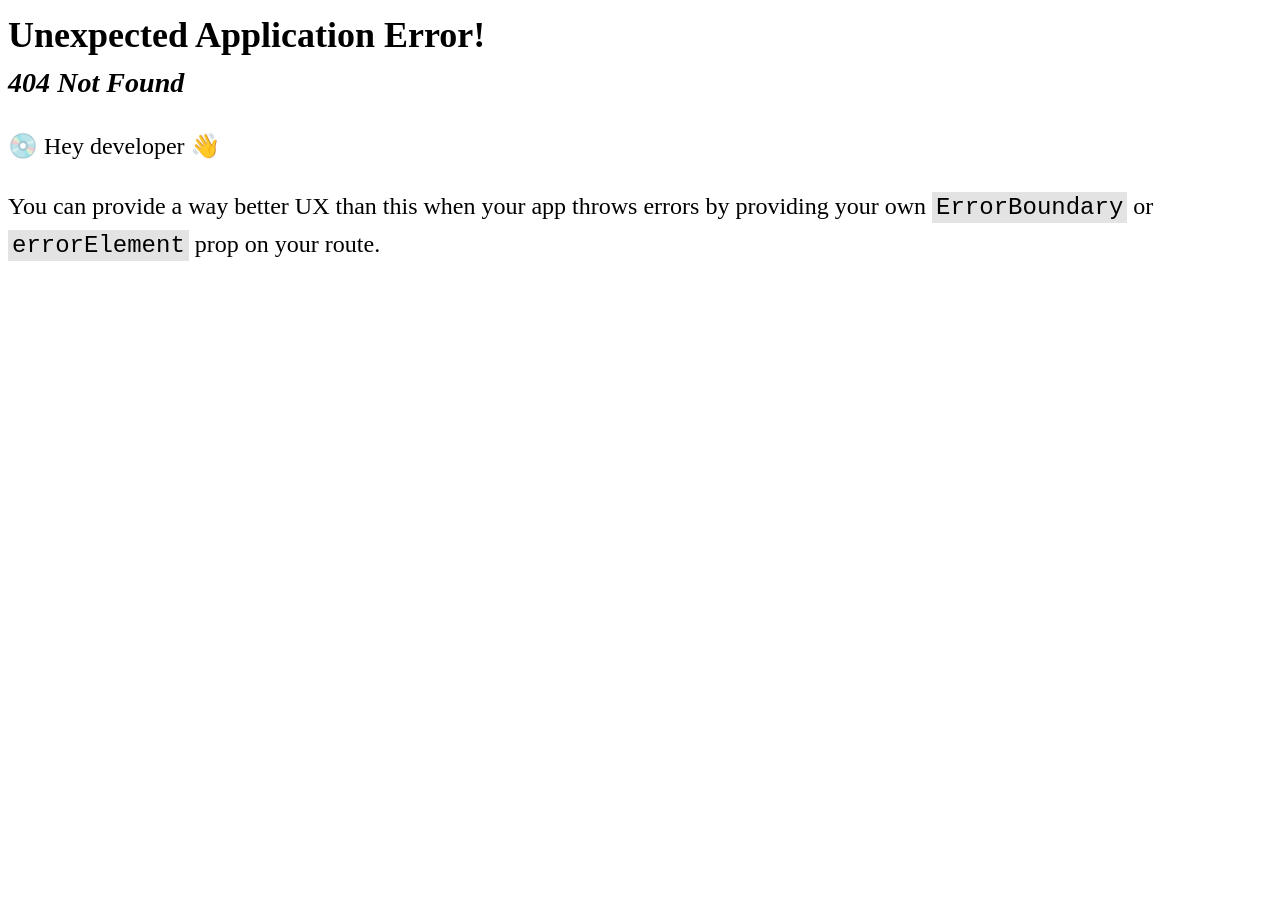
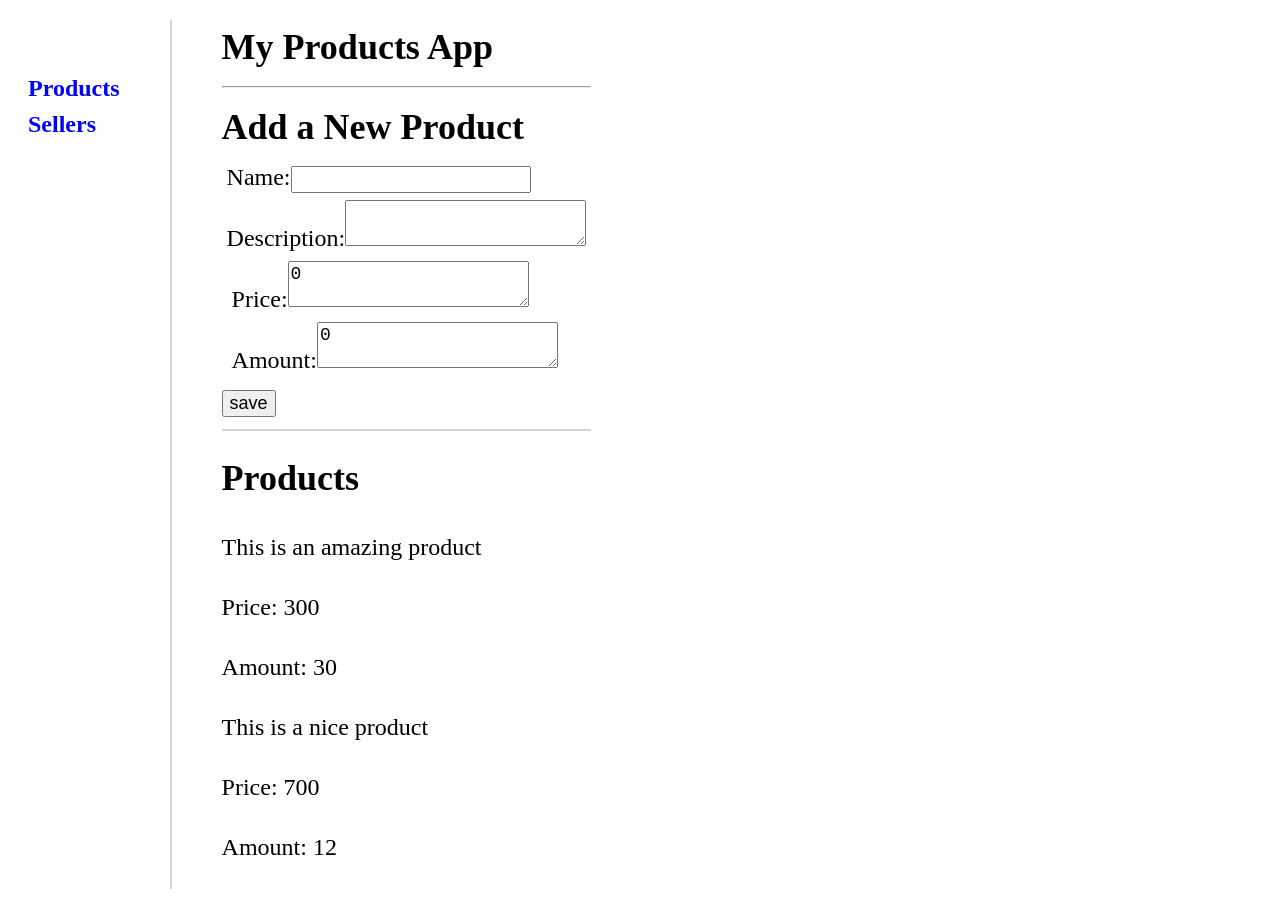
Before and after one commit to Alfaussa/redux-app, a React (Vite) app in the folder my-app/: page /products in a window 1280 px wide. Before the commit this address had no page. Before the commit the page ends 800 px from the top, so only its background shows below. Built offline with nearby package versions, Linux system fonts and the light colour scheme.

Commit message:
⊗jsrxPmRDInr

```diff
--- a/my-app/src/app/root.jsx
+++ b/my-app/src/app/root.jsx
@@ -1,5 +1,6 @@
-import { ProductsList } from '../parts/products/ProductsList'
-import { NewProductForm } from '../parts/products/NewProductForm'
+import { Outlet } from "react-router-dom"
+
+
 function Root() {
 	return (
 		<div id="main">
@@ -9,11 +10,10 @@ function Root() {
 					<a>Sellers</a>
 				</nav>
 			</div>
-			<div id="main_page">
+			<div id="main-page">
 				<h2>My Products App</h2>
 				<hr></hr>
-                <NewProductForm />
-                <ProductsList />
+                <Outlet/>
 			</div>
 		</div>
 	)
--- a/my-app/src/index.css
+++ b/my-app/src/index.css
@@ -55,3 +55,8 @@ form {
 form p {
 	margin: 5px;
 }
+
+.products-list {
+	display: flex;
+	flex-direction: column;
+}
--- a/my-app/src/parts/products/ProductsList.jsx
+++ b/my-app/src/parts/products/ProductsList.jsx
@@ -1,4 +1,5 @@
 import { useSelector } from 'react-redux'
+import { NewProductForm } from './NewProductForm'
 
 export const ProductsList = () => {
 	const products = useSelector((state) => state.products)
@@ -13,8 +14,11 @@ export const ProductsList = () => {
 
 return (
 	<div>
+        <NewProductForm/>
+        <div>
 		<h2>Products</h2>
 		{dispProducts}
+        </div>
 	</div>
 )
 }
```
Also changed, not shown: my-app/src/App.jsx (+10 -2 lines).
